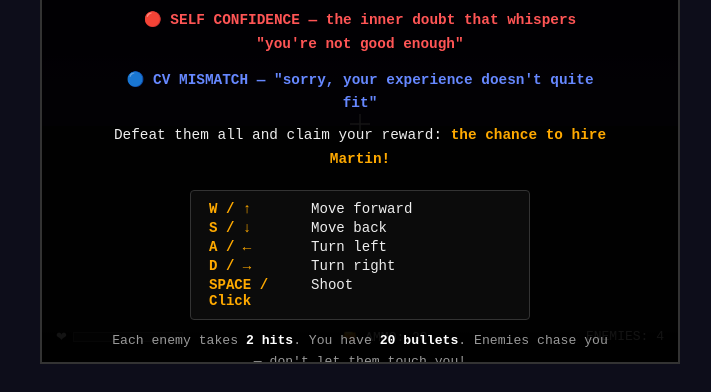
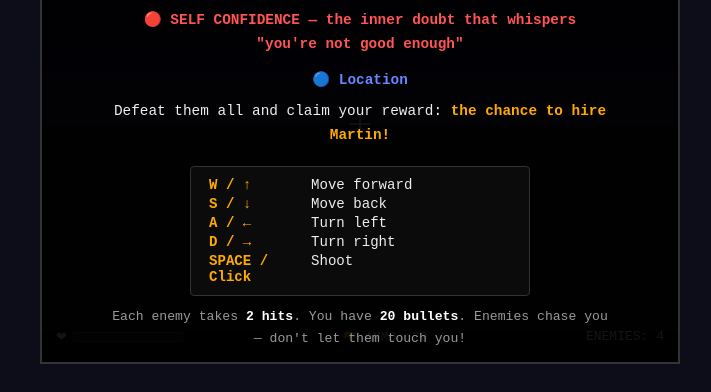
Before and after one commit to evanlgelist/game, a plain HTML site: page index.html in a window 1280 px wide. Shown: the part 308-700 px from the top of the page, without its empty margins (280-991 px from the left). Drawn offline with Linux system fonts and the light colour scheme.

Commit message:
homepage updates

```diff
--- a/index.html
+++ b/index.html
@@ -279,7 +279,7 @@ canvas {
     <p>Martin is on a mission — he needs a job!<br>
        But two monsters stand between him and employment…</p>
     <p class="enemy-label red">🔴 SELF CONFIDENCE — the inner doubt that whispers "you're not good enough"</p>
-    <p class="enemy-label blue">🔵 CV MISMATCH — "sorry, your experience doesn't quite fit"</p>
+    <p class="enemy-label blue">🔵 Location</p>
     <p>Defeat them all and claim your reward: <span class="gold">the chance to hire Martin!</span></p>
     <div class="controls">
       <span class="k">W / ↑</span><span>Move forward</span>
```
